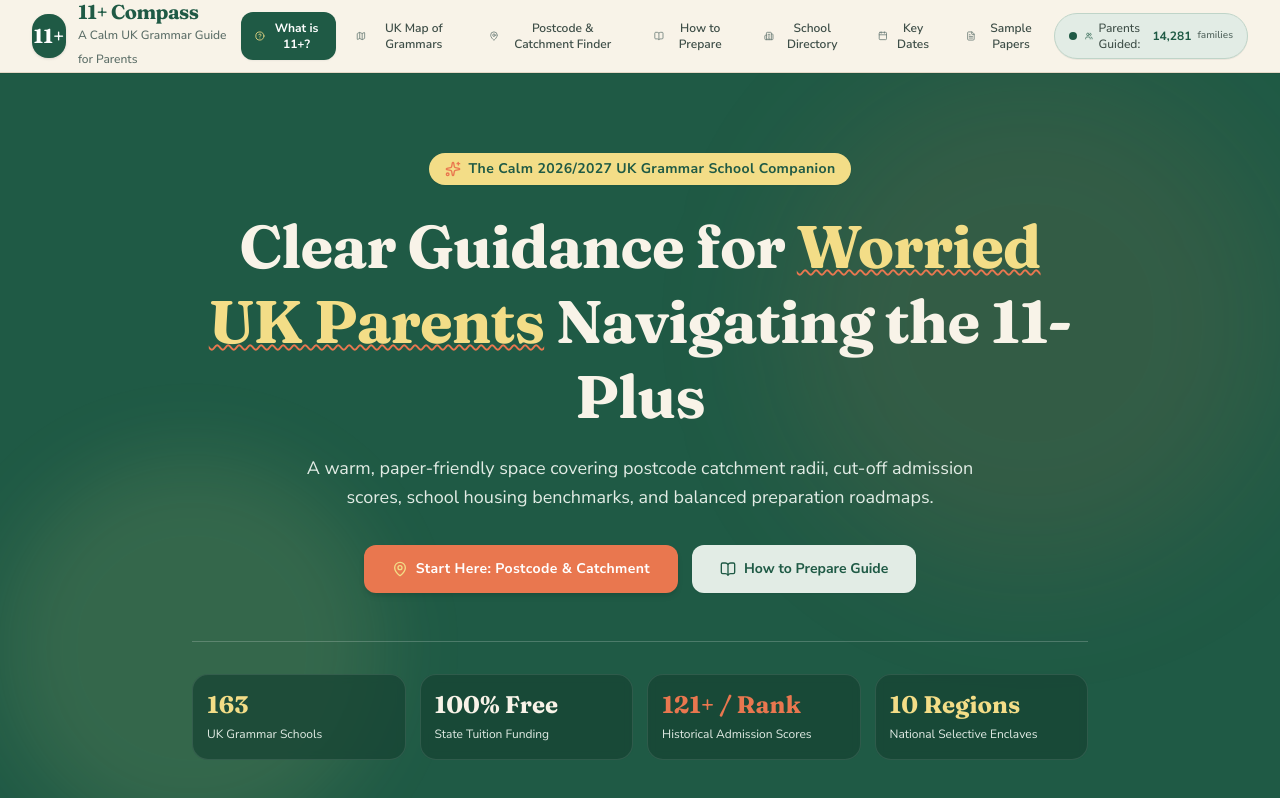
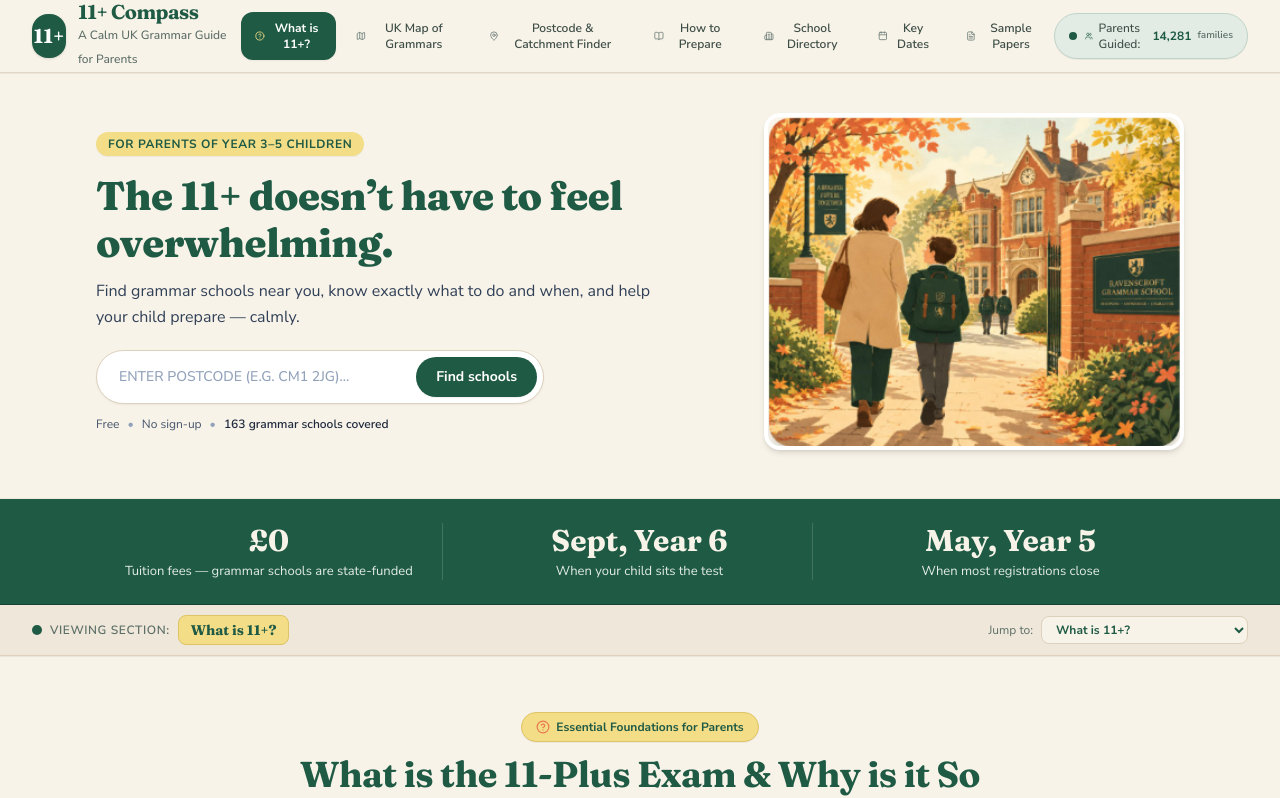
Before and after one commit to anildutta007/11plusexam, a Next.js app: page / in a window 1280 px wide. Shown: the top 798 px of the page. Built offline with nearby package versions, Linux system fonts and the light colour scheme.

Commit message:
Replace hero header with compact attached design and illustration

```diff
--- a/src/app/page.tsx
+++ b/src/app/page.tsx
@@ -1,6 +1,7 @@
 'use client';
 
 import React, { useState } from 'react';
+import Image from 'next/image';
 import Navbar, { TabId, TABS } from '@/components/Navbar';
 import WhatIs11PlusSection from '@/components/WhatIs11PlusSection';
 import UKGrammarMap from '@/components/UKGrammarMap';
@@ -9,73 +10,118 @@ import PreparationMasterySection from '@/components/PreparationMasterySection';
 import SchoolsTable from '@/components/SchoolsTable';
 import TimelineSection from '@/components/TimelineSection';
 import SamplePapersSection from '@/components/SamplePapersSection';
-import { Sparkles, MapPin, Compass, BookOpen, CheckCircle } from 'lucide-react';
+import { Compass, Search } from 'lucide-react';
 
 export default function Home() {
   const [activeTab, setActiveTab] = useState<TabId>('what-is-11plus');
+  const [heroPostcode, setHeroPostcode] = useState('');
+
+  const handleHeroSearch = (e: React.FormEvent) => {
+    e.preventDefault();
+    setActiveTab('postcode-finder');
+  };
 
   return (
     <div className="min-h-screen bg-[#F8F3E8] text-[#1F2D28] flex flex-col font-sans selection:bg-[#F3DD87] selection:text-[#1F5A45]">
       {/* Top Navbar with Tab Controller */}
       <Navbar activeTab={activeTab} onSelectTab={setActiveTab} />
 
-      {/* Hero Section styled with Forest Green, Butter Yellow badges, and Coral CTAs */}
-      <section className="relative overflow-hidden bg-[#1F5A45] text-white py-14 sm:py-20 border-b-4 border-[#F3DD87]">
-        {/* Subtle warm ambient accents */}
-        <div className="absolute top-0 right-0 w-[500px] h-[500px] bg-[#E9774F]/10 rounded-full blur-3xl pointer-events-none" />
-        <div className="absolute bottom-0 left-0 w-96 h-96 bg-[#F3DD87]/10 rounded-full blur-2xl pointer-events-none" />
-
-        <div className="relative max-w-7xl mx-auto px-4 sm:px-6 lg:px-8 text-center">
-          {/* Butter Yellow Pill Badge */}
-          <div className="inline-flex items-center gap-2 px-4 py-1.5 rounded-full bg-[#F3DD87] text-[#1F5A45] text-xs sm:text-sm font-bold tracking-wide mb-6 shadow-xs">
-            <Sparkles className="w-4 h-4 text-[#E9774F]" />
-            <span>The Calm 2026/2027 UK Grammar School Companion</span>
+      {/* Replaced Warm Editorial Hero Section with compact font sizing */}
+      <section className="relative bg-[#F8F3E8] text-[#1F2D28] pt-6 sm:pt-10 pb-8 sm:pb-12 border-b border-[#EFE8DA]">
+        <div className="max-w-6xl mx-auto px-4 sm:px-6 lg:px-8">
+          <div className="grid grid-cols-1 lg:grid-cols-12 gap-8 items-center">
+            {/* Left Content Column */}
+            <div className="lg:col-span-7">
+              {/* Butter Yellow Tag */}
+              <div className="inline-block px-3 py-1 rounded-full bg-[#F3DD87] text-[#1F5A45] text-[11px] sm:text-xs font-bold uppercase tracking-wider mb-4 shadow-2xs">
+                For parents of Year 3–5 children
               </div>
 
-          <h1 className="text-3xl sm:text-5xl md:text-6xl font-serif font-bold tracking-tight max-w-4xl mx-auto leading-tight text-[#F8F3E8]">
-            Clear Guidance for <span className="text-[#F3DD87] underline decoration-[#E9774F] decoration-wavy decoration-2">Worried UK Parents</span> Navigating the 11-Plus
+              {/* Compact Heading in Fraunces serif */}
+              <h1 className="text-2xl sm:text-4xl lg:text-[40px] font-serif font-extrabold text-[#1F5A45] leading-[1.18] tracking-tight">
+                The 11+ doesn’t have to feel overwhelming.
               </h1>
 
-          <p className="mt-5 text-base sm:text-lg text-[#E2ECE5] max-w-2xl mx-auto leading-relaxed font-sans">
-            A warm, paper-friendly space covering postcode catchment radii, cut-off admission scores, school housing benchmarks, and balanced preparation roadmaps.
+              {/* Subheading */}
+              <p className="mt-3 text-sm sm:text-base text-slate-700 leading-relaxed max-w-xl">
+                Find grammar schools near you, know exactly what to do and when, and help your child prepare — calmly.
               </p>
 
-          {/* Action Buttons: Coral for "Start here" / "Check Postcode", and Pale Sage outline */}
-          <div className="mt-8 flex flex-wrap items-center justify-center gap-3.5 text-xs sm:text-sm font-bold font-sans">
+              {/* Postcode Search Box */}
+              <form onSubmit={handleHeroSearch} className="mt-5 max-w-md">
+                <div className="relative flex items-center bg-white rounded-full p-1.5 border border-[#DDD0BC] shadow-xs focus-within:ring-2 focus-within:ring-[#1F5A45] focus-within:border-transparent transition-all">
+                  <input
+                    type="text"
+                    value={heroPostcode}
+                    onChange={(e) => setHeroPostcode(e.target.value)}
+                    placeholder="Enter postcode (e.g. CM1 2JG)..."
+                    className="w-full pl-4 pr-2 py-2 text-xs sm:text-sm font-medium text-slate-900 placeholder-slate-400 bg-transparent focus:outline-none uppercase"
+                  />
                   <button
-              onClick={() => setActiveTab('postcode-finder')}
-              className="inline-flex items-center gap-2 px-7 py-3.5 rounded-xl bg-[#E9774F] hover:bg-[#D7653D] text-white shadow-md hover:shadow-lg transition-all transform hover:-translate-y-0.5 tracking-wide"
+                    type="submit"
+                    className="shrink-0 px-4 sm:px-5 py-2 sm:py-2.5 rounded-full bg-[#1F5A45] hover:bg-[#164233] text-white text-xs sm:text-sm font-bold transition-colors shadow-2xs flex items-center gap-1.5"
                   >
-              <MapPin className="w-4 h-4 text-[#F3DD87]" />
-              Start Here: Postcode & Catchment
-            </button>
-
-            <button
-              onClick={() => setActiveTab('how-to-prepare')}
-              className="inline-flex items-center gap-2 px-7 py-3.5 rounded-xl bg-[#E2ECE5] hover:bg-white text-[#1F5A45] font-bold shadow-xs transition-all"
-            >
-              <BookOpen className="w-4 h-4 text-[#1F5A45]" />
-              How to Prepare Guide
+                    <span>Find schools</span>
                   </button>
                 </div>
+              </form>
 
-          {/* Facts Band with Soft Beige & Forest Green trust points */}
-          <div className="mt-12 grid grid-cols-2 md:grid-cols-4 gap-3.5 max-w-4xl mx-auto pt-8 border-t border-white/20 text-left">
-            <div className="p-3.5 bg-[#164233]/70 rounded-2xl border border-white/10 backdrop-blur-xs">
-              <span className="block text-2xl font-serif font-bold text-[#F3DD87]">163</span>
-              <span className="text-xs text-[#E2ECE5]">UK Grammar Schools</span>
+              {/* Trust Subtext */}
+              <p className="mt-3 text-[11px] sm:text-xs text-slate-600 flex items-center gap-2">
+                <span>Free</span>
+                <span className="text-slate-400">&bull;</span>
+                <span>No sign-up</span>
+                <span className="text-slate-400">&bull;</span>
+                <span className="font-semibold text-slate-800">163 grammar schools covered</span>
+              </p>
             </div>
-            <div className="p-3.5 bg-[#164233]/70 rounded-2xl border border-white/10 backdrop-blur-xs">
-              <span className="block text-2xl font-serif font-bold text-[#F8F3E8]">100% Free</span>
-              <span className="text-xs text-[#E2ECE5]">State Tuition Funding</span>
+
+            {/* Right Illustration Column */}
+            <div className="lg:col-span-5 flex justify-center lg:justify-end">
+              <div className="relative w-full max-w-[380px] sm:max-w-[420px] rounded-2xl overflow-hidden shadow-md border-4 border-white bg-white">
+                <Image
+                  src="/images/hero-illustration.png"
+                  alt="Mother and son walking together towards a traditional grammar school in autumn"
+                  width={420}
+                  height={320}
+                  priority
+                  className="w-full h-auto object-cover"
+                />
               </div>
-            <div className="p-3.5 bg-[#164233]/70 rounded-2xl border border-white/10 backdrop-blur-xs">
-              <span className="block text-2xl font-serif font-bold text-[#E9774F]">121+ / Rank</span>
-              <span className="text-xs text-[#E2ECE5]">Historical Admission Scores</span>
             </div>
-            <div className="p-3.5 bg-[#164233]/70 rounded-2xl border border-white/10 backdrop-blur-xs">
-              <span className="block text-2xl font-serif font-bold text-[#F3DD87]">10 Regions</span>
-              <span className="text-xs text-[#E2ECE5]">National Selective Enclaves</span>
+          </div>
+        </div>
+      </section>
+
+      {/* Facts Banner in Forest Green */}
+      <section className="bg-[#1F5A45] text-white py-5 sm:py-6 border-b border-[#164233]">
+        <div className="max-w-6xl mx-auto px-4 sm:px-6 lg:px-8">
+          <div className="grid grid-cols-1 md:grid-cols-3 gap-6 text-center divide-y md:divide-y-0 md:divide-x divide-white/15">
+            <div className="pt-2 md:pt-0">
+              <span className="block text-2xl sm:text-3xl font-serif font-bold text-[#F8F3E8]">
+                &pound;0
+              </span>
+              <span className="mt-1 block text-xs sm:text-[13px] text-[#E2ECE5]">
+                Tuition fees &mdash; grammar schools are state-funded
+              </span>
+            </div>
+
+            <div className="pt-4 md:pt-0">
+              <span className="block text-2xl sm:text-3xl font-serif font-bold text-[#F8F3E8]">
+                Sept, Year 6
+              </span>
+              <span className="mt-1 block text-xs sm:text-[13px] text-[#E2ECE5]">
+                When your child sits the test
+              </span>
+            </div>
+
+            <div className="pt-4 md:pt-0">
+              <span className="block text-2xl sm:text-3xl font-serif font-bold text-[#F8F3E8]">
+                May, Year 5
+              </span>
+              <span className="mt-1 block text-xs sm:text-[13px] text-[#E2ECE5]">
+                When most registrations close
+              </span>
             </div>
           </div>
         </div>
```
Also changed, not shown: public/images/hero-illustration-full.png (added), public/images/hero-illustration.png (added). Lines whose indentation alone changed are shown as unchanged.
